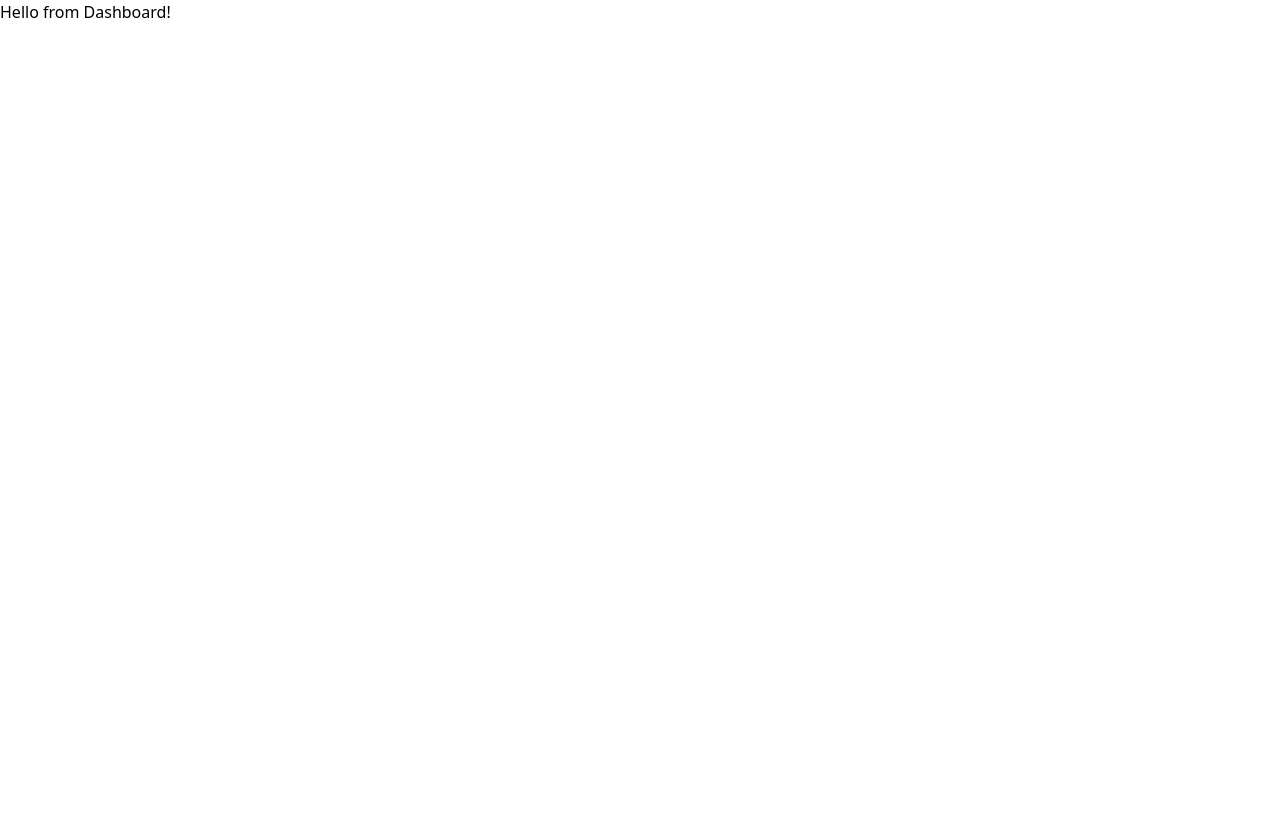
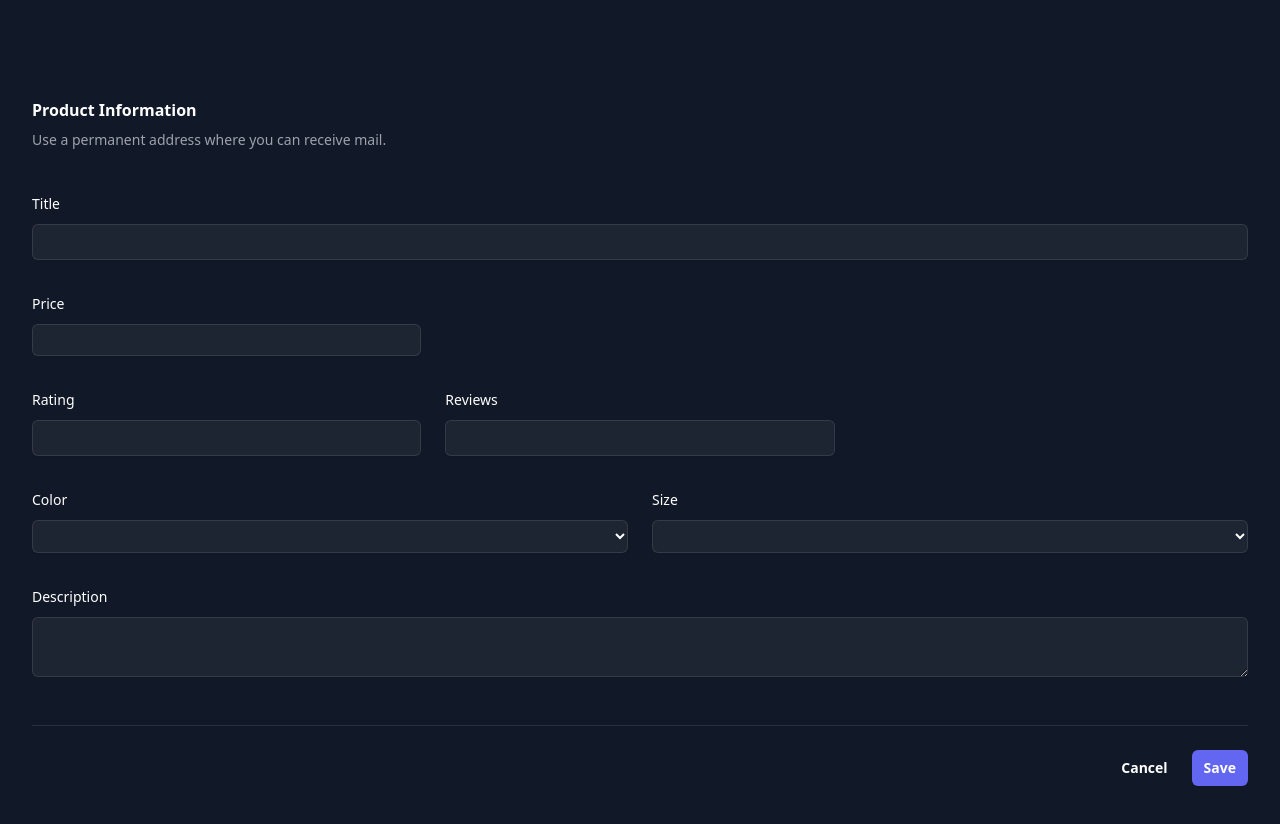
Before and after one commit to ivanradojevic-web-dev/mart, a Nuxt app: page /dashboard in a window 1280 px wide. Shown: the top 824 px of the page. Before the commit the page ends 800 px from the top, so only its background shows below. Built offline with nearby package versions, Linux system fonts and the light colour scheme; no server answers.

Commit message:
create product with vee validate

```diff
--- /dev/null
+++ b/composables/useProductSubmission.js
@@ -0,0 +1,36 @@
+export function useProductSubmission() {
+    const responseMessage = ref('');
+    const errorMessage = ref('');
+
+    async function submitProduct(values) {
+        responseMessage.value = '';
+        errorMessage.value = '';
+
+        try {
+            const response = await fetch('/api/admin/products', {
+                method: 'POST',
+                headers: {
+                    'Content-Type': 'application/json'
+                },
+                body: JSON.stringify(values)
+            });
+
+            if (!response.ok) {
+                throw new Error(`Failed to submit product: ${response.statusText}`);
+            }
+
+            const responseData = await response.json();
+
+            responseMessage.value = responseData.body.message;
+        } catch (error) {
+            console.error(error.message);
+            errorMessage.value = error.message;
+        }
+    }
+
+    return {
+        submitProduct,
+        responseMessage,
+        errorMessage
+    };
+}
--- a/nuxt.config.ts
+++ b/nuxt.config.ts
@@ -1,7 +1,11 @@
 // https://nuxt.com/docs/api/configuration/nuxt-config
 export default defineNuxtConfig({
     devtools: { enabled: true },
-    modules: ['@pinia/nuxt', '@pinia-plugin-persistedstate/nuxt', '@nuxtjs/supabase'],
+    modules: ['@pinia/nuxt',
+    '@pinia-plugin-persistedstate/nuxt',
+    '@nuxtjs/supabase',
+    '@vee-validate/nuxt'
+    ],
     css: ['~/assets/css/main.css'],
     postcss: {
         plugins: {
--- a/package.json
+++ b/package.json
@@ -17,10 +17,13 @@
     "@heroicons/vue": "^2.1.3",
     "@pinia/nuxt": "^0.5.1",
     "@prisma/client": "^5.11.0",
+    "@vee-validate/nuxt": "^4.12.6",
     "nuxt": "^3.11.1",
     "pinia": "^2.1.7",
+    "vee-validate": "^4.12.6",
     "vue": "^3.4.21",
-    "vue-router": "^4.3.0"
+    "vue-router": "^4.3.0",
+    "yup": "^1.4.0"
   },
   "devDependencies": {
     "@nuxtjs/supabase": "^1.2.0",
--- a/pages/dashboard/index.vue
+++ b/pages/dashboard/index.vue
@@ -1 +1,129 @@
-<template>Hello from Dashboard!</template>
+<template>
+    <form @submit.prevent="onSubmit" class="bg-gray-900 mx-auto max-w-2xl px-4 py-16 sm:px-6 sm:py-24 lg:max-w-7xl lg:px-8">
+        <div class="space-y-12">
+            <div class="border-b border-white/10 pb-12">
+                <h2 class="text-base font-semibold leading-7 text-white">Product Information</h2>
+                <p class="mt-1 text-sm leading-6 text-gray-400">Use a permanent address where you can receive mail.</p>
+
+                <div class="mt-10 grid grid-cols-1 gap-x-6 gap-y-8 sm:grid-cols-6">
+                    <!-- Title -->
+                    <div class="col-span-full">
+                        <label for="title" class="block text-sm font-medium leading-6 text-white">Title</label>
+                        <div class="mt-2">
+                            <input v-model="title" type="text" name="title" id="title" class="block w-full rounded-md border-0 bg-white/5 py-1.5 text-white shadow-sm ring-1 ring-inset ring-white/10 focus:ring-2 focus:ring-inset focus:ring-indigo-500 sm:text-sm sm:leading-6" />
+                            <span class="text-red-500">{{ errors.title }}</span>
+                        </div>
+                    </div>
+
+                    <!-- Price -->
+                    <div class="sm:col-span-2">
+                        <label for="price" class="block text-sm font-medium leading-6 text-white">Price</label>
+                        <div class="mt-2">
+                            <input v-model="price" type="text" name="price" id="price" class="block w-full rounded-md border-0 bg-white/5 py-1.5 text-white shadow-sm ring-1 ring-inset ring-white/10 focus:ring-2 focus:ring-inset focus:ring-indigo-500 sm:text-sm sm:leading-6s" />
+                            <span class="text-red-500">{{ errors.price }}</span>
+                        </div>
+                    </div>
+
+                    <!-- Rating -->
+                    <div class="sm:col-span-2 sm:col-start-1">
+                        <label for="rating" class="block text-sm font-medium leading-6 text-white">Rating</label>
+                        <div class="mt-2">
+                            <input v-model="rating" type="text" name="rating" id="rating" class="block w-full rounded-md border-0 bg-white/5 py-1.5 text-white shadow-sm ring-1 ring-inset ring-white/10 focus:ring-2 focus:ring-inset focus:ring-indigo-500 sm:text-sm sm:leading-6" />
+                            <span class="text-red-500">{{ errors.rating }}</span>
+                        </div>
+                    </div>
+
+                    <!-- Reviews -->
+                    <div class="sm:col-span-2">
+                        <label for="reviews" class="block text-sm font-medium leading-6 text-white">Reviews</label>
+                        <div class="mt-2">
+                            <input v-model="reviews" type="text" name="reviews" id="reviews" class="block w-full rounded-md border-0 bg-white/5 py-1.5 text-white shadow-sm ring-1 ring-inset ring-white/10 focus:ring-2 focus:ring-inset focus:ring-indigo-500 sm:text-sm sm:leading-6" />
+                            <span class="text-red-500">{{ errors.reviews }}</span>
+                        </div>
+                    </div>
+
+                    <!-- Color -->
+                    <div class="sm:col-span-3 sm:col-start-1">
+                        <label for="color" class="block text-sm font-medium leading-6 text-white">Color</label>
+                        <div class="mt-2">
+                            <select v-model="color" name="color" id="color" class="block w-full rounded-md border-0 bg-white/5 py-1.5 text-white shadow-sm ring-1 ring-inset ring-white/10 focus:ring-2 focus:ring-inset focus:ring-indigo-500 sm:text-sm sm:leading-6">
+                                <option value="">Select a color</option>
+                                <option value="Red">Red</option>
+                                <option value="Blue">Blue</option>
+                                <option value="Green">Green</option>
+                            </select>
+                            <span class="text-red-500">{{ errors.color }}</span>
+                        </div>
+                    </div>
+
+                    <!-- Size -->
+                    <div class="sm:col-span-3">
+                        <label for="size" class="block text-sm font-medium leading-6 text-white">Size</label>
+                        <div class="mt-2">
+                            <select v-model="size" name="size" id="size" class="block w-full rounded-md border-0 bg-white/5 py-1.5 text-white shadow-sm ring-1 ring-inset ring-white/10 focus:ring-2 focus:ring-inset focus:ring-indigo-500 sm:text-sm sm:leading-6">
+                                <option value="">Select a size</option>
+                                <option value="Small">Small</option>
+                                <option value="Medium">Medium</option>
+                                <option value="Large">Large</option>
+                            </select>
+                            <span class="text-red-500">{{ errors.size }}</span>
+                        </div>
+                    </div>
+
+                    <!-- Description -->
+                    <div class="col-span-full">
+                        <label for="description" class="block text-sm font-medium leading-6 text-white">Description</label>
+                        <div class="mt-2">
+                            <textarea v-model="description" name="description" id="description" class="block w-full rounded-md border-0 bg-white/5 py-1.5 text-white shadow-sm ring-1 ring-inset ring-white/10 focus:ring-2 focus:ring-inset focus:ring-indigo-500 sm:text-sm sm:leading-6"></textarea>
+                            <span class="text-red-500">{{ errors.description }}</span>
+                        </div>
+                    </div>
+                </div>
+            </div>
+        </div>
+
+        <div class="mt-6 flex items-center justify-end gap-x-6">
+            <button type="button" class="text-sm font-semibold leading-6 text-white">Cancel</button>
+            <button type="submit" class="rounded-md bg-indigo-500 px-3 py-2 text-sm font-semibold text-white shadow-sm hover:bg-indigo-400 focus-visible:outline focus-visible:outline-2 focus-visible:outline-offset-2 focus-visible:outline-indigo-500">Save</button>
+
+            <div v-if="responseMessage" class="text-white">{{ responseMessage }}</div>
+            <div v-if="errorMessage" class="text-red-500">{{ errorMessage }}</div>
+        </div>
+    </form>
+</template>
+
+<script setup>
+import { useForm, useField } from 'vee-validate';
+import * as yup from 'yup';
+
+// Define validation schema
+const schema = yup.object({
+  title: yup.string().required(),
+  price: yup.number().required().positive().integer(),
+  rating: yup.string().required(),
+  reviews: yup.number().required().positive().integer(),
+  color: yup.string().required(),
+  size: yup.string().required(),
+  description: yup.string().required(),
+});
+
+// Setup form
+const { handleSubmit, errors } = useForm({
+  validationSchema: schema,
+});
+
+const { value: title } = useField('title');
+const { value: price } = useField('price');
+const { value: rating } = useField('rating');
+const { value: reviews } = useField('reviews');
+const { value: color } = useField('color');
+const { value: size } = useField('size');
+const { value: description } = useField('description');
+
+// Submit product to API
+const { submitProduct, responseMessage, errorMessage } = useProductSubmission();
+
+const onSubmit = handleSubmit(async (values) => {
+  await submitProduct(values);
+});
+</script>
```
Also changed, not shown: 2 other files (tests, documents, lock files or other folders).
